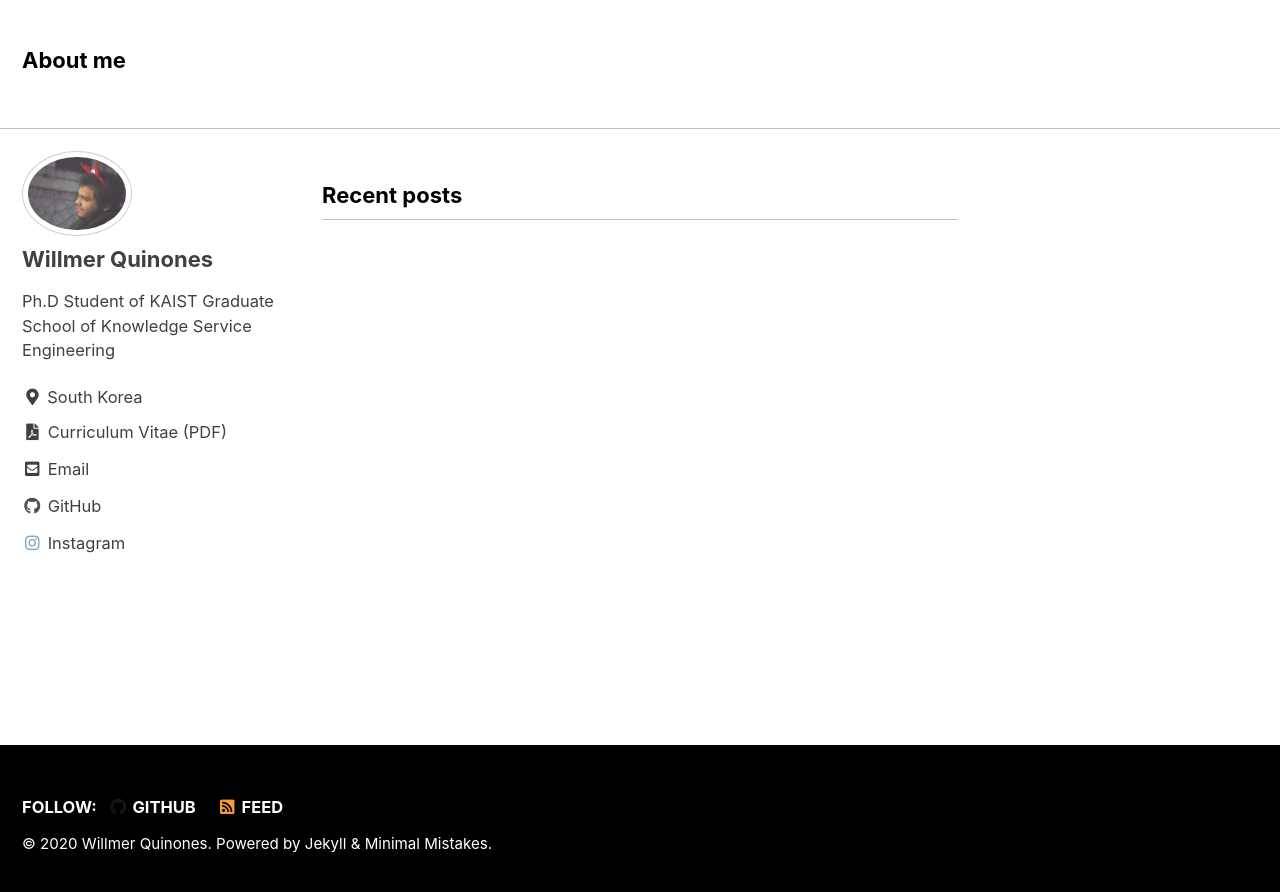
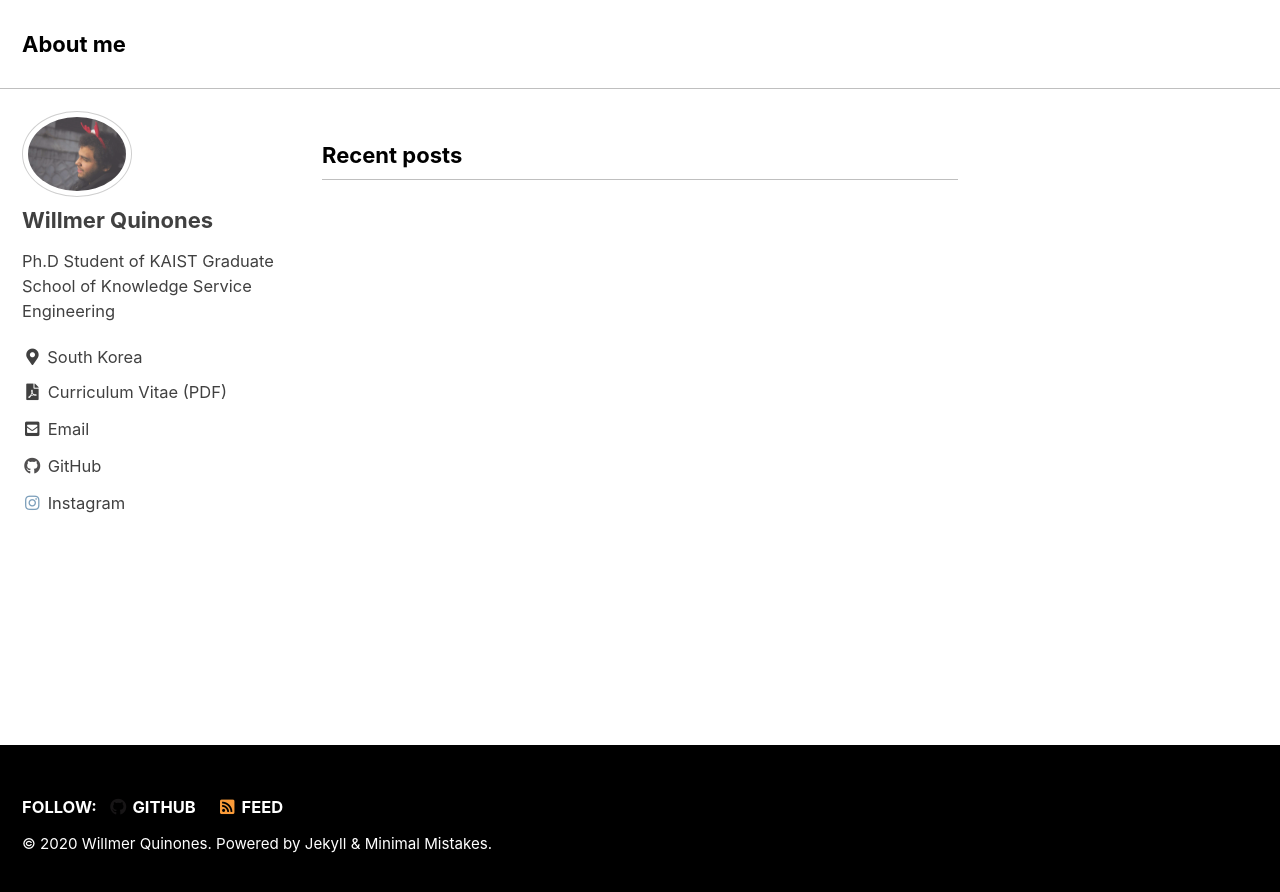
Before and after one commit to WRafell/wrafell.github.io, a Jekyll site: the page built from index.html, in a window 1280 px wide. Shown: the top 892 px of the page. Built offline with Jekyll 4.4.1, drawn with Linux system fonts in a browser that asks for light colours; cached includes are drawn as plain includes; the list of posts is cut into pages by our own code.

Commit message:
experimental commit

```diff
--- a/_includes/masthead.html
+++ b/_includes/masthead.html
@@ -10,7 +10,7 @@
         <a class="site-title" href="{{ '/' | relative_url }}">
 <!--           {{ site.masthead_title | default: site.title }} -->
 <!--           {{ site.masthead_title | default: site.name }} -->
-          <p> About me </p>
+          About me
           {% if site.subtitle %}<span class="site-subtitle">{{ site.subtitle }}</span>{% endif %}
         </a>
         <ul class="visible-links">
```
